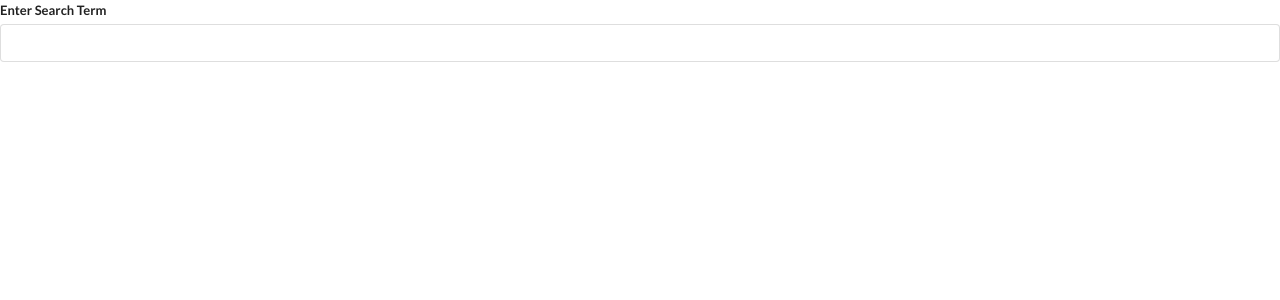
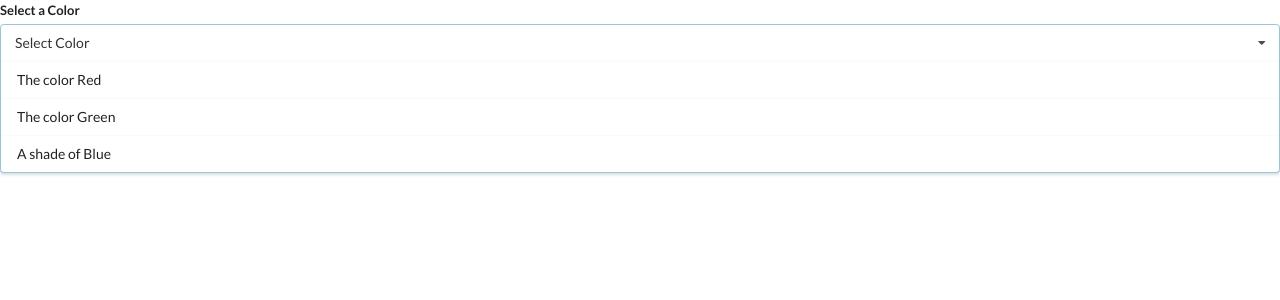
Before and after one commit to Irena-Pod/Widgets, a React (Create React App) app: page / in a window 1280 px wide. Shown: the top 300 px of the page. Built offline with nearby package versions, Linux system fonts and the light colour scheme.

Commit message:
Add dropdown component

```diff
--- a/src/App.jsx
+++ b/src/App.jsx
@@ -1,5 +1,6 @@
 import Accordion from './components/Accordion';
 import Search from './components/Search';
+import Dropdown from './components/Dropdown';
 
 const items = [
   {
@@ -16,11 +17,27 @@
   },
 ];
 
+const options = [
+  {
+    label: 'The color Red',
+    value: 'red',
+  },
+  {
+    label: 'The color Green',
+    value: 'green',
+  },
+  {
+    label: 'A shade of Blue',
+    value: 'blue',
+  },
+];
+
 const App = () => {
   return (
     <div>
       {/* <Accordion items={items} /> */}
-      <Search />
+      {/* <Search /> */}
+      <Dropdown options={options} />
     </div>
   );
 };
--- /dev/null
+++ b/src/components/Dropdown.jsx
@@ -0,0 +1,26 @@
+const Dropdown = ({ options }) => {
+  const renderedOptions = options.map((option) => {
+    return (
+      <div key={options.value} className="item">
+        {option.label}
+      </div>
+    );
+  });
+
+  return (
+    <div className="ui form">
+      <div className="field">
+        <label className="label">
+          Select a Color
+        </label>
+        <div className="ui selection dropdown visible active">
+          <i className="dropdown icon"></i>
+          <div className="text">Select Color</div>
+          <div className="menu visible transition">{renderedOptions}</div>
+        </div>
+      </div>
+    </div>
+  )
+};
+
+export default Dropdown;
```
